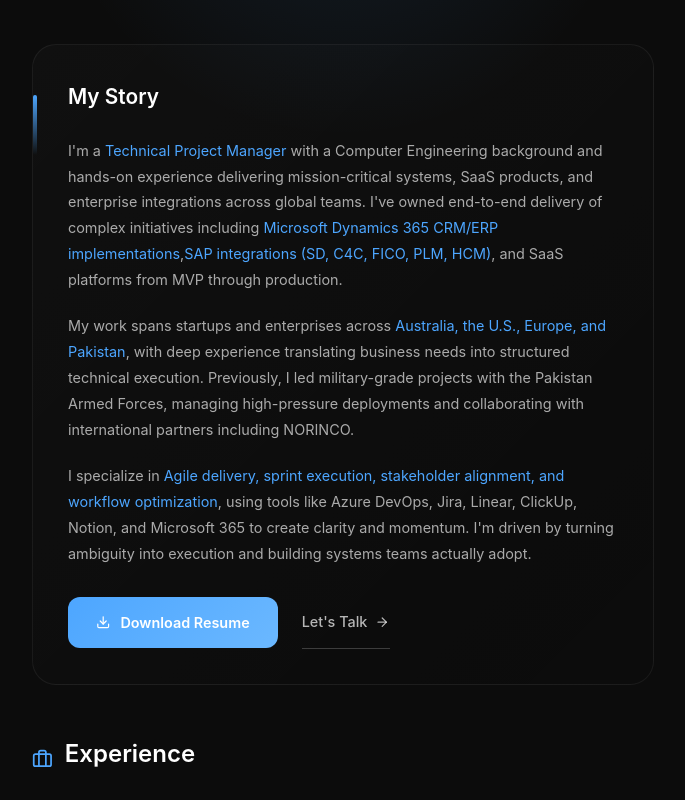
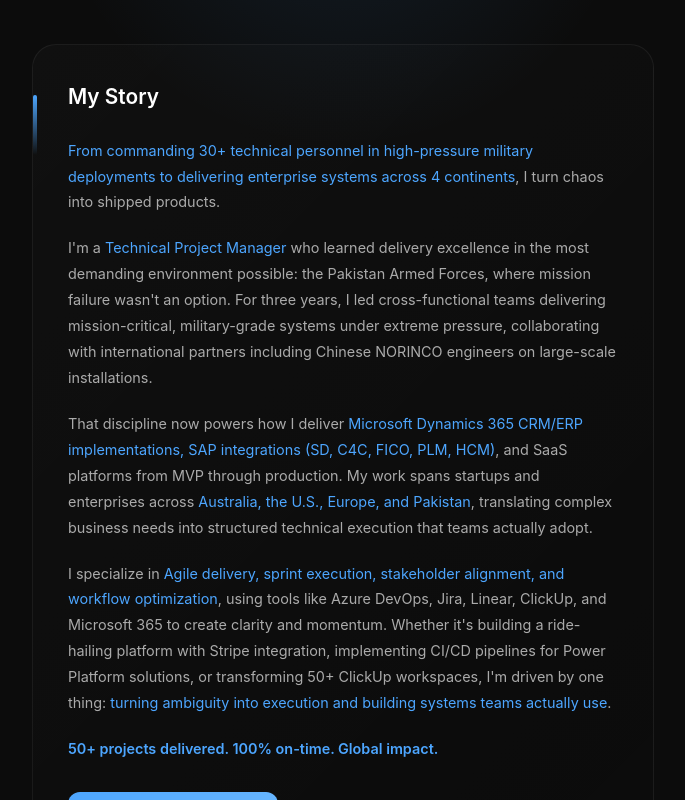
Before and after one commit to salaar-ahmad/Salaar-s-Webfolio, a Next.js app: page /about in a window 1280 px wide. Shown: the part 740-1540 px from the top of the page, without its empty margins (297-982 px from the left). Built offline with nearby package versions, Linux system fonts and the light colour scheme.

Commit message:
Changed my story in about

```diff
--- a/app/about/page.jsx
+++ b/app/about/page.jsx
@@ -176,20 +176,19 @@
           <div className="bio-content">
             <h2 className="bio-title">My Story</h2>
             <p className="bio-text">
-              I'm a <span className="accent">Technical Project Manager</span> with a Computer Engineering background and hands-on experience
-              delivering mission-critical systems, SaaS products, and enterprise integrations across global teams. I've owned end-to-end
-              delivery of complex initiatives including <span className="accent">Microsoft Dynamics 365 CRM/ERP implementations</span>,
-              <span className="accent">SAP integrations (SD, C4C, FICO, PLM, HCM)</span>, and SaaS platforms from MVP through production.
+              <span className="accent">From commanding 30+ technical personnel in high-pressure military deployments to delivering enterprise systems across 4 continents</span>, I turn chaos into shipped products.
             </p>
             <p className="bio-text">
-              My work spans startups and enterprises across <span className="accent">Australia, the U.S., Europe, and Pakistan</span>,
-              with deep experience translating business needs into structured technical execution. Previously, I led military-grade projects
-              with the Pakistan Armed Forces, managing high-pressure deployments and collaborating with international partners including NORINCO.
+              I'm a <span className="accent">Technical Project Manager</span> who learned delivery excellence in the most demanding environment possible: the Pakistan Armed Forces, where mission failure wasn't an option. For three years, I led cross-functional teams delivering mission-critical, military-grade systems under extreme pressure, collaborating with international partners including Chinese NORINCO engineers on large-scale installations.
             </p>
             <p className="bio-text">
-              I specialize in <span className="accent">Agile delivery, sprint execution, stakeholder alignment, and workflow optimization</span>,
-              using tools like Azure DevOps, Jira, Linear, ClickUp, Notion, and Microsoft 365 to create clarity and momentum. I'm driven by
-              turning ambiguity into execution and building systems teams actually adopt.
+              That discipline now powers how I deliver <span className="accent">Microsoft Dynamics 365 CRM/ERP implementations, SAP integrations (SD, C4C, FICO, PLM, HCM)</span>, and SaaS platforms from MVP through production. My work spans startups and enterprises across <span className="accent">Australia, the U.S., Europe, and Pakistan</span>, translating complex business needs into structured technical execution that teams actually adopt.
+            </p>
+            <p className="bio-text">
+              I specialize in <span className="accent">Agile delivery, sprint execution, stakeholder alignment, and workflow optimization</span>, using tools like Azure DevOps, Jira, Linear, ClickUp, and Microsoft 365 to create clarity and momentum. Whether it's building a ride-hailing platform with Stripe integration, implementing CI/CD pipelines for Power Platform solutions, or transforming 50+ ClickUp workspaces, I'm driven by one thing: <span className="accent">turning ambiguity into execution and building systems teams actually use</span>.
+            </p>
+            <p className="bio-text" style={{ fontWeight: 600, color: '#4da6ff', marginTop: '20px' }}>
+              50+ projects delivered. 100% on-time. Global impact.
             </p>
             <div className="bio-actions">
               <a href="/Resume_Salaar-Ahmad-Furqan.pdf" target="_blank" rel="noopener noreferrer" className="resume-btn">
```
